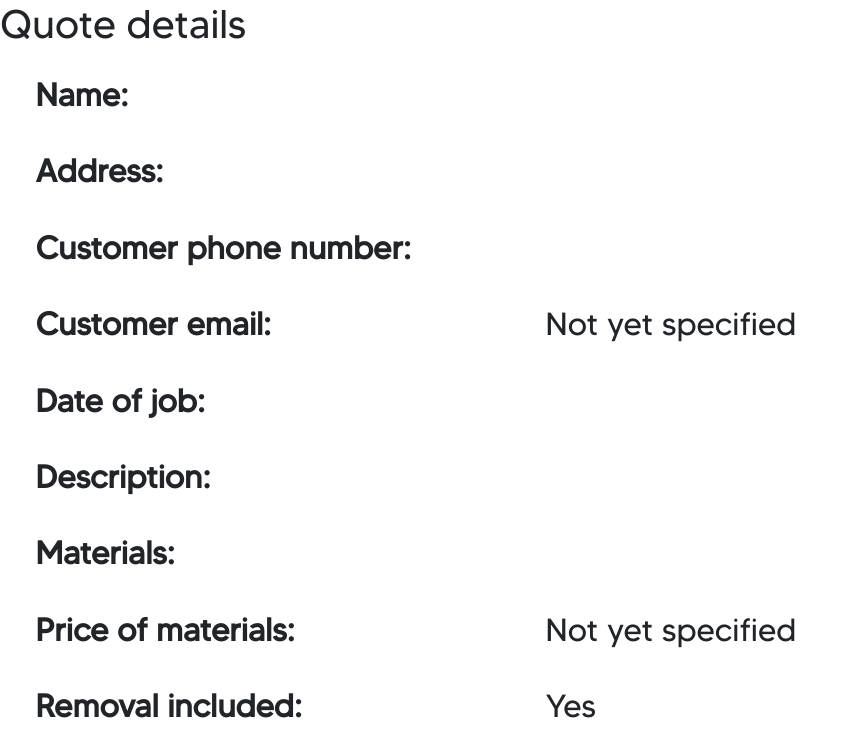
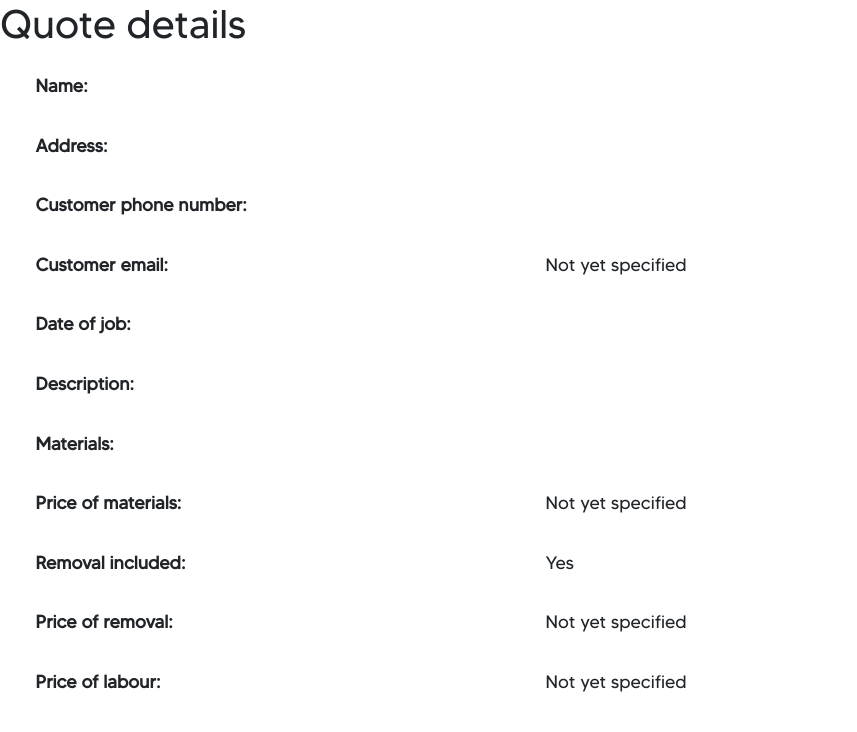
Before and after one commit to jackkeepin/Frenchay-Fencing-Management-Service, a Django app: template quote/templates/quote/quote_detail.html in a window 1280 px wide. Shown: the part 60-792 px from the top of the page, without its empty margins (0-857 px from the left). Run offline with Django 3.2, Linux system fonts and the light colour scheme; the template is opened without the code that fills it, so the values that code supplies are empty; some libraries are stand-ins or nearby versions.

Commit message:
Improved font size on quote details and fixed css bug in view quotes styles

```diff
--- a/quote/static/quote/quote_details_styles.css
+++ b/quote/static/quote/quote_details_styles.css
@@ -135,3 +135,7 @@
     overflow-wrap: break-word;
   }
 }
+
+h2 {
+  font-size: large;
+}
--- a/quote/static/quote/view_quotes_styles.css
+++ b/quote/static/quote/view_quotes_styles.css
@@ -7,10 +7,6 @@ table {
   table-layout: fixed;
   margin-left: auto;
   margin-right: auto;
-}
-
-#descriptionData {
-  max-width: 50vw;
 }
 
 table caption {
```
